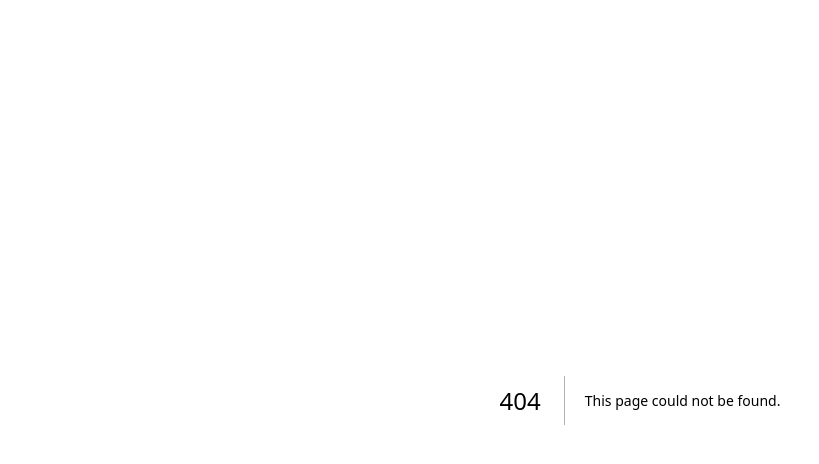
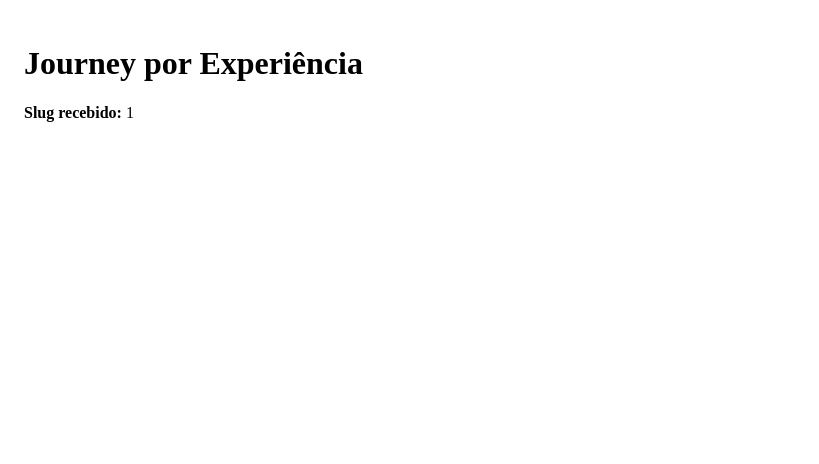
Before and after one commit to excompanhia/aplicativo-jornada, a Next.js app: page /journey/1 in a window 1280 px wide. Before the commit this address had no page. Shown: the top 464 px of the page, without its empty margins (0-819 px from the left). Built offline with nearby package versions, Linux system fonts and the light colour scheme.

Commit message:
Journey: cria rota dinâmica por slug

```diff
--- /dev/null
+++ b/app/journey/[slug]/page.tsx
@@ -0,0 +1,17 @@
+"use client";
+
+import { useParams } from "next/navigation";
+
+export default function JourneyBySlugPage() {
+  const params = useParams();
+  const slug = params?.slug as string;
+
+  return (
+    <main style={{ padding: 24 }}>
+      <h1>Journey por Experiência</h1>
+      <p>
+        <strong>Slug recebido:</strong> {slug}
+      </p>
+    </main>
+  );
+}
```
